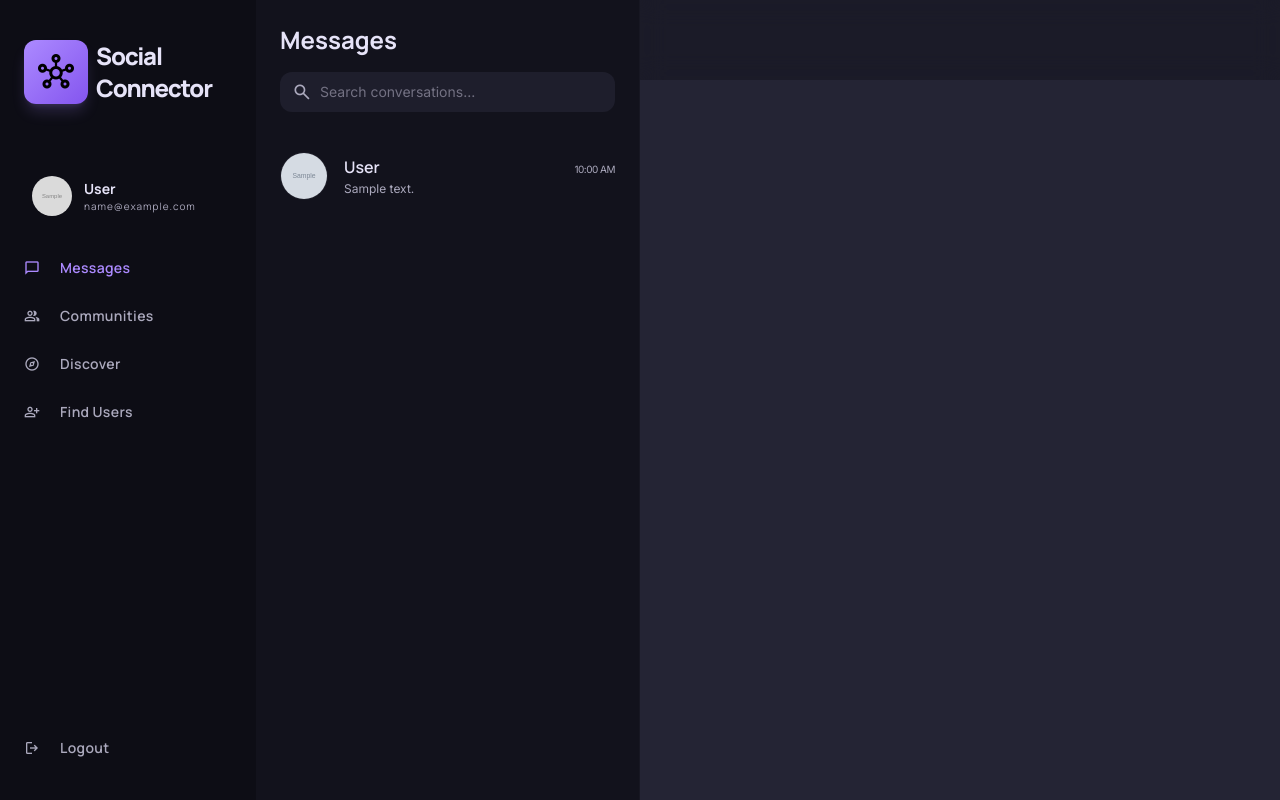
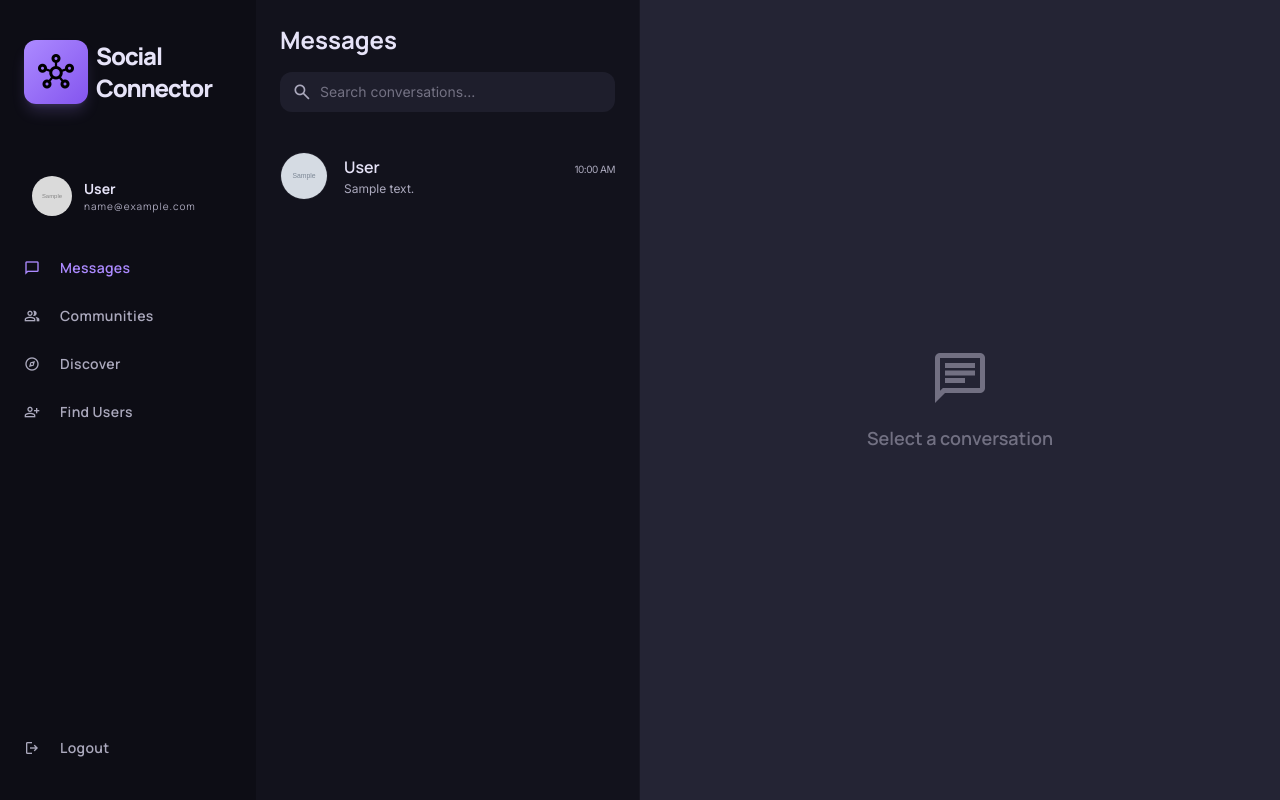
Before and after one commit to Aatish250/Social-Connector, a PHP site: page /messages.php in a window 1280 px wide. Run offline with PHP 8.4, Linux system fonts and the light colour scheme; the visitor is signed in with stand-in values (Sample User, id 1); tables that the repository leaves empty hold one stand-in row (values such as "Sample post"); grey boxes marked "Sample" are stand-in pictures; some libraries are stand-ins or nearby versions.

Commit message:
user message fixed

```diff
--- a/class/class.Message.php
+++ b/class/class.Message.php
@@ -89,4 +89,22 @@ class Message
         }
         return 'none';
     }
+
+    // Inside class.Message.php
+    public function isUserConnected($target_uid)
+    {
+        // Note the spelling 'reciver_uid' from your CREATE TABLE statement
+        $sql = "SELECT 1 FROM friendships
+            WHERE (
+                (sender_uid = ? AND reciver_uid = ?)
+                OR
+                (sender_uid = ? AND reciver_uid = ?)
+            )
+            AND status = 'accepted' LIMIT 1";
+
+        $stmt = $this->conn->prepare($sql);
+        $stmt->bind_param("iiii", $this->uid, $target_uid, $target_uid, $this->uid);
+        $stmt->execute();
+        return $stmt->get_result()->num_rows > 0;
+    }
 }
--- a/messages.php
+++ b/messages.php
@@ -37,9 +37,14 @@ include 'includes/sidebar.php';
         fetch(`php_message/fetch_header.php?target=${currentTargetUid}`)
             .then(res => res.text())
             .then(html => {
-                header.innerHTML = html;
-            })
-            .catch(err => console.error("Header fetch error:", err));
+                // ONLY update if we got actual content back
+                if (html.trim() !== "") {
+                    header.classList.remove('hidden'); // Show it if it was hidden
+                    header.innerHTML = html;
+                } else {
+                    header.classList.add('hidden'); // Hide if unauthorized
+                }
+            });
     };
 
     // 2. Function to Refresh the Input Area (Send button vs Locked message)
@@ -50,9 +55,13 @@ include 'includes/sidebar.php';
         fetch(`php_message/fetch_input.php?target=${currentTargetUid}`)
             .then(res => res.text())
             .then(html => {
-                inputArea.innerHTML = html;
-            })
-            .catch(err => console.error("Input fetch error:", err));
+                if (html.trim() !== "") {
+                    inputArea.classList.remove('hidden');
+                    inputArea.innerHTML = html;
+                } else {
+                    inputArea.classList.add('hidden');
+                }
+            });
     };
 
     // 3. Function to Refresh the Sidebar
@@ -77,9 +86,13 @@ include 'includes/sidebar.php';
         fetch(`php_message/fetch_chat.php?target=${currentTargetUid}`)
             .then(res => res.text())
             .then(html => {
-                if (chatBox.innerHTML !== html) {
-                    chatBox.innerHTML = html;
-                    chatBox.scrollTop = chatBox.scrollHeight;
+                // CRITICAL: Only overwrite if we have actual messages.
+                // This prevents overwriting "User Not Found" with a blank screen.
+                if (html.trim() !== "") {
+                    if (chatBox.innerHTML !== html) {
+                        chatBox.innerHTML = html;
+                        chatBox.scrollTop = chatBox.scrollHeight;
+                    }
                 }
             });
     };
@@ -88,11 +101,12 @@ include 'includes/sidebar.php';
     window.switchChat = function (newUid) {
         currentTargetUid = newUid;
 
-        // Update URL
+        // Optional: Show a quick loader while switching
+        document.getElementById('chat-box').innerHTML = '<div class="opacity-20 p-10 text-center">Loading...</div>';
+
         const newurl = window.location.protocol + "//" + window.location.host + window.location.pathname + '?target=' + newUid;
         window.history.pushState({ path: newurl }, '', newurl);
 
-        // Run all updates
         fetchHeader();
         fetchMessages();
         fetchSidebar();
--- a/php_message/chat.php
+++ b/php_message/chat.php
@@ -1,14 +1,65 @@
-<section class="flex-1 bg-surface-variant flex flex-col relative">
-    <header id="chat-header" class="h-20 px-8 flex items-center bg-surface-container-low/50 backdrop-blur-md">
-        <?php include "php_message/fetch_header.php"; ?>
+<section class="flex-1 bg-surface-variant flex flex-col h-full relative">
+    <?php
+    require_once "class/class.Message.php";
+    $uid = $_SESSION['uid'];
+    $target_uid = isset($_GET['target']) ? (int) $_GET['target'] : 0;
+    $msgObj = new Message($conn, $uid);
+
+    // 1. Check if target user exists
+    $exists = false;
+    $isConnected = false;
+
+    if ($target_uid > 0) {
+        $checkUser = $conn->prepare("SELECT uid FROM users WHERE uid = ?");
+        $checkUser->bind_param("i", $target_uid);
+        $checkUser->execute();
+        $exists = $checkUser->get_result()->num_rows > 0;
+
+        // 2. Check friendship status in your friendships table
+        if ($exists) {
+            $isConnected = $msgObj->isUserConnected($target_uid);
+        }
+    }
+
+    $canChat = ($exists && $isConnected);
+    ?>
+
+    <!-- Header: Hidden if target=99 or not friends -->
+    <header id="chat-header"
+        class="h-20 flex items-center px-8 bg-surface-container-low/50 backdrop-blur-md sticky top-0 z-30 <?= !$canChat ? 'hidden' : '' ?>">
+        <?php if ($canChat)
+            include "php_message/fetch_header.php"; ?>
     </header>
 
-    <div id="chat-box" class="flex-1 overflow-y-auto p-8 space-y-4 flex flex-col no-scrollbar">
-        <!-- Messages loaded here -->
+    <!-- Chat Box -->
+    <div id="chat-box" class="flex-1 overflow-y-auto p-8 flex flex-col gap-8 no-scrollbar">
+        <?php
+        if ($target_uid === 0) {
+            echo '<div class="flex flex-col items-center justify-center h-full opacity-40 text-center">
+                    <span class="material-symbols-outlined text-6xl mb-4">chat</span>
+                    <p class="font-manrope font-semibold text-lg">Select a conversation</p>
+                  </div>';
+        } elseif (!$exists) {
+            // FIX FOR target=99
+            echo '<div class="flex flex-col items-center justify-center h-full opacity-40 text-center">
+                    <span class="material-symbols-outlined text-6xl mb-4">person_off</span>
+                    <p class="font-manrope font-semibold text-lg">User not found</p>
+                  </div>';
+        } elseif (!$isConnected) {
+            echo '<div class="flex flex-col items-center justify-center h-full opacity-40 text-center">
+                    <span class="material-symbols-outlined text-6xl mb-4">person_add</span>
+                    <p class="font-manrope font-semibold text-lg">Not Connected</p>
+                    <p class="text-sm">You must be friends to chat.</p>
+                  </div>';
+        } else {
+            include "php_message/fetch_chat.php";
+        }
+        ?>
     </div>
 
-    <!-- WRAPPER FOR DYNAMIC INPUT AREA -->
-    <div id="chat-input-area">
-        <?php include "php_message/fetch_input.php"; ?>
+    <!-- Input Area: Hidden if target=99 or not friends -->
+    <div id="chat-input-area" class="<?= !$canChat ? 'hidden' : '' ?>">
+        <?php if ($canChat)
+            include "php_message/fetch_input.php"; ?>
     </div>
 </section>
--- a/php_message/fetch_header.php
+++ b/php_message/fetch_header.php
@@ -1,10 +1,17 @@
 <?php
-$basePath = (basename(getcwd()) == 'php_message') ? '../' : '';
-require_once $basePath . "config/db.php";
-require_once $basePath . "config/auth.php";
+require_once dirname(__DIR__) . "/config/db.php";
+require_once dirname(__DIR__) . "/config/auth.php";
+require_once dirname(__DIR__) . "/class/class.Message.php"; // <--- CHECK THIS PATH
 
+$uid = $_SESSION['uid'];
 $target_uid = isset($_GET['target']) ? (int) $_GET['target'] : 0;
-if ($target_uid > 0) {
+
+// Now this will no longer throw an 'Uncaught Error'
+$msgObj = new Message($conn, $uid);
+
+if ($target_uid <= 0 || !$msgObj->isUserConnected($target_uid)) {
+    exit;
+}
 $result = $conn->query("SELECT uid, fullname, profile_pic FROM users WHERE uid = $target_uid");
 $targetUser = $result->fetch_assoc();
 
@@ -19,4 +26,3 @@ if ($target_uid > 0) {
         <?= htmlspecialchars($targetUser['fullname']) ?>
     </h2>
 </a>
-<?php } ?>
--- a/php_message/fetch_input.php
+++ b/php_message/fetch_input.php
@@ -6,8 +6,12 @@ require_once $basePath . "class/class.Message.php";
 
 $uid = $_SESSION['uid'];
 $target_uid = isset($_GET['target']) ? (int) $_GET['target'] : 0;
+$msgObj = new Message($conn, $uid);
 
-if ($target_uid > 0) {
+// SECURITY GUARD
+if ($target_uid <= 0 || !$msgObj->isUserConnected($target_uid)) {
+    exit; // Stop execution if no valid connection exists
+}
 $msgObj = new Message($conn, $uid);
 $friendStatus = $msgObj->getFriendshipStatus($target_uid);
 
@@ -34,5 +38,4 @@ if ($target_uid > 0) {
         </div>
     </div>
 <?php endif;
-}
 ?>
```
Also changed, not shown: php_message/fetch_chat.php (+5 -2 lines). Lines whose indentation alone changed are shown as unchanged.
